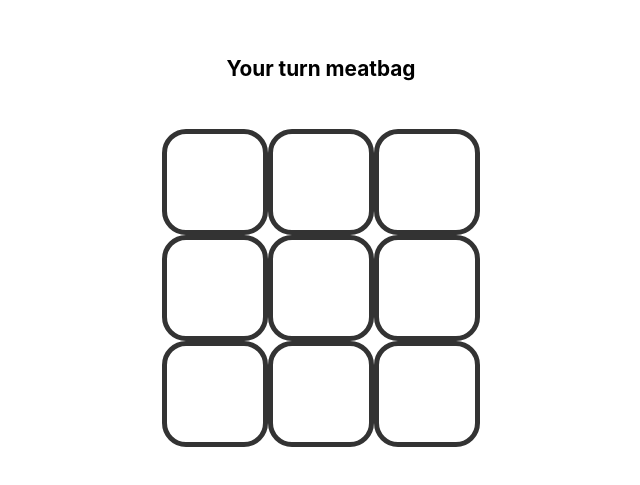
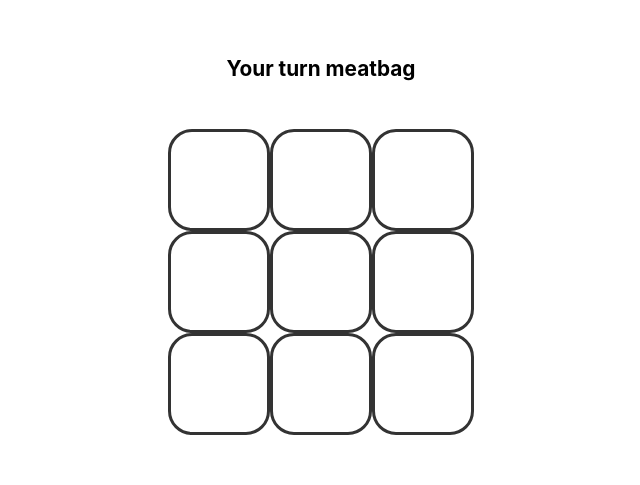
Before and after one commit to cdunn6754/cdunnSite, a React (Create React App) app in the folder ticTacToe/ttt-frontend/: page / in a window 1280 px wide. Shown: the part 121-606 px from the top of the page, without its empty margins (319-959 px from the left). Built offline with nearby package versions, Linux system fonts and the light colour scheme.

Commit message:
Fixes bug in detecting wins and concomitant square color change

```diff
--- a/ticTacToe/ttt-frontend/src/BoardContainer/index.jsx
+++ b/ticTacToe/ttt-frontend/src/BoardContainer/index.jsx
@@ -18,7 +18,7 @@ const BoardContainer = () => {
       newBoard.splice(squareId, 1, humanMarker);
       setBoardArray(newBoard);
       setHumanTurn(!humanTurn);
-      setWinningIdxs(checkForWinner());
+      setWinningIdxs(checkForWinner(newBoard));
       checkForGameOver()
     }
   };
@@ -29,19 +29,19 @@ const BoardContainer = () => {
     }
   }
 
-  const checkForWinner = () => {
+  const checkForWinner = (newBoard) => {
     for (let i = 0; i < 3; i++) {
       if (
-          boardArray[3*i] === boardArray[3*i + 1] &&
-          boardArray[3*i + 1] === boardArray[3*i + 2] &&
-          boardArray[3*i+2] !== 'E'
+          newBoard[3*i] === newBoard[3*i + 1] &&
+          newBoard[3*i + 1] === newBoard[3*i + 2] &&
+          newBoard[3*i+2] !== 'E'
       ) {
           // Return row idxs
           return [3*i, 3*i+1, 3*i+2];
       } else if (
-          boardArray[i] === boardArray[3 + i] &&
-          boardArray[3 + i] === boardArray[6 + i] &&
-          boardArray[6 + i] !== 'E'
+          newBoard[i] === newBoard[3 + i] &&
+          newBoard[3 + i] === newBoard[6 + i] &&
+          newBoard[6 + i] !== 'E'
       ) {
         // Return column idxs
         return [i, 3+i, 6+i];
@@ -50,16 +50,16 @@ const BoardContainer = () => {
 
     // Diagonals
     if (
-      boardArray[0] === boardArray[4] &&
-      boardArray[4] === boardArray[8] &&
-      boardArray[8] !== 'E'
+      newBoard[0] === newBoard[4] &&
+      newBoard[4] === newBoard[8] &&
+      newBoard[8] !== 'E'
     ) {
       // Diagonal
       return [0, 4, 8];
     } else if (
-      boardArray[2] === boardArray[4] &&
-      boardArray[4] === boardArray[6] &&
-      boardArray[6] !== 'E'
+      newBoard[2] === newBoard[4] &&
+      newBoard[4] === newBoard[6] &&
+      newBoard[6] !== 'E'
     ) {
       // Anti diagonal
       return [2, 4, 6]
--- a/ticTacToe/ttt-frontend/src/components/Square/index.jsx
+++ b/ticTacToe/ttt-frontend/src/components/Square/index.jsx
@@ -6,13 +6,14 @@ const Square = (props) => {
 
   const {
     marker,
-    makeMoveWithId
+    makeMoveWithId,
+    winner
   } = props;
 
   const displayMarker = marker === "E" ? " " : marker;
 
   return (
-    <SquareContent onClick={makeMoveWithId}>
+    <SquareContent onClick={makeMoveWithId} winner={winner} >
       {displayMarker}
     </SquareContent>
 
@@ -21,10 +22,10 @@ const Square = (props) => {
 
 
 const SquareContent = styled.div`
-  border: 5px solid #333333;
+  border: 3px solid #333333;
   border-radius: 0.3em;
-  min-width: 6rem;
-  min-height: 6rem;
+  width: 6rem;
+  height: 6rem;
   cursor: pointer;
   font-size: 5rem;
   display: flex;
```
